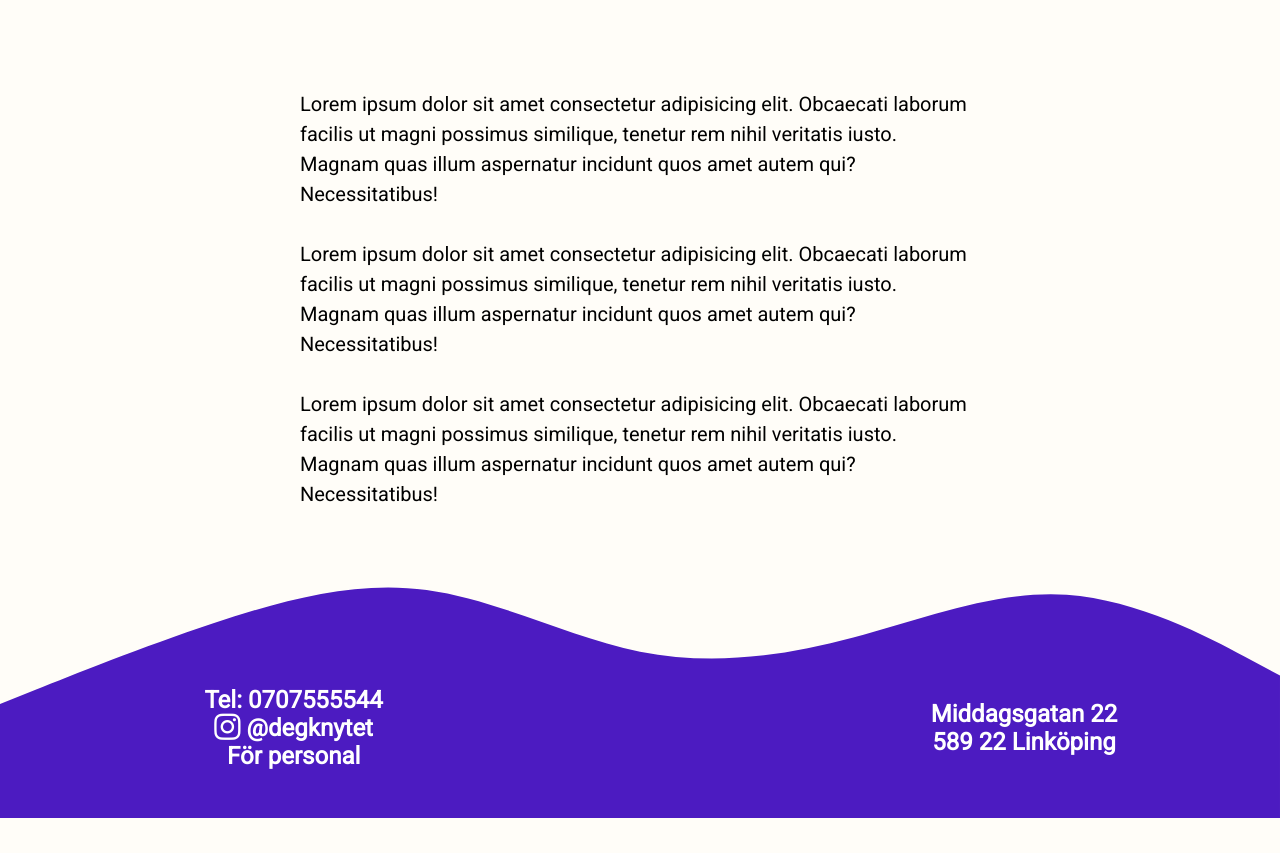
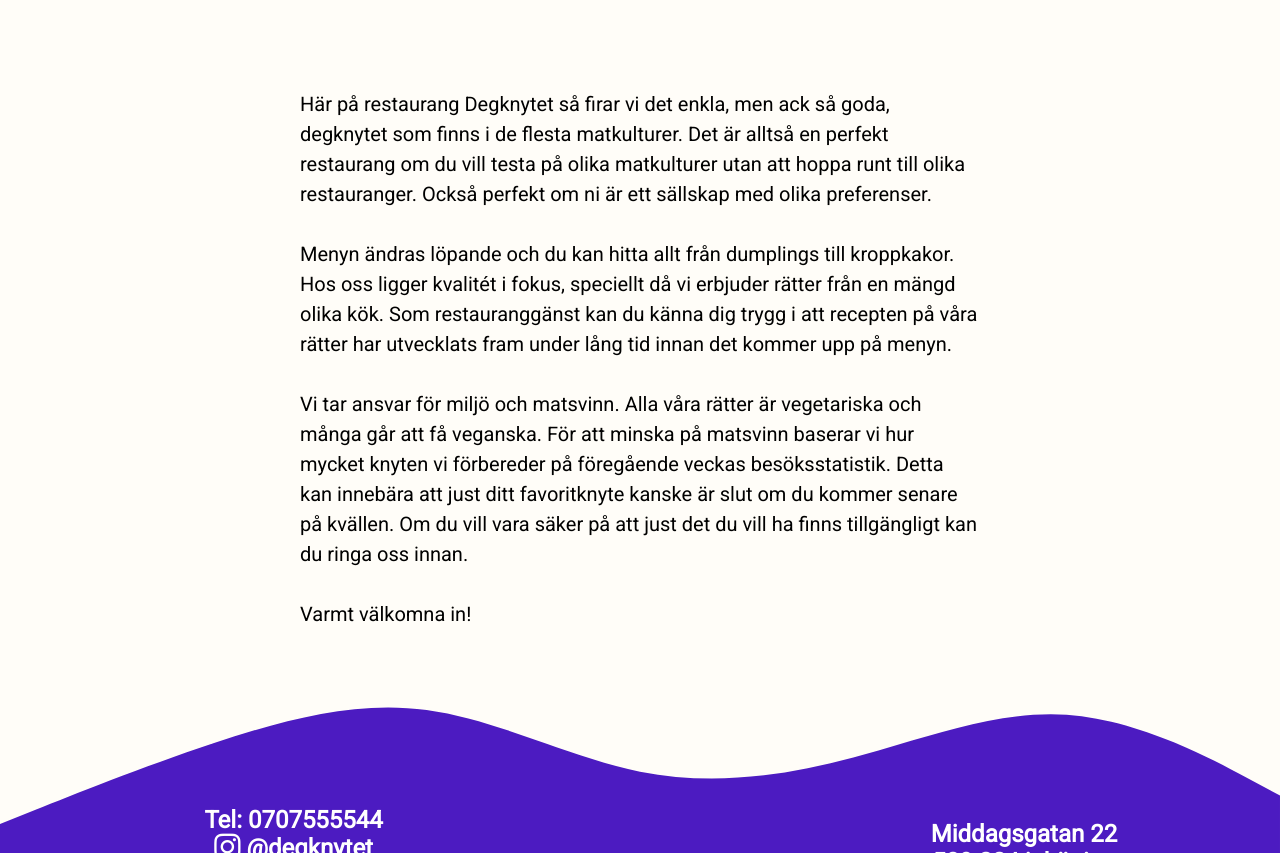
Before and after one commit to stinaRamona/ProjektBackendWebb, a website built with Parcel: page src/om.html in a window 1280 px wide. Shown: the part 527-1380 px from the top of the page. Before the commit the page ends 1349 px from the top, so only its background shows below. Built offline with nearby package versions, Linux system fonts and the light colour scheme; a web font is replaced by a local one.

Commit message:
om uppdaterad

```diff
--- a/src/om.html
+++ b/src/om.html
@@ -41,22 +41,28 @@
         </div>
 
         <article id="aboutTxt">
-            Lorem ipsum dolor sit amet consectetur adipisicing elit.
-            Obcaecati laborum facilis ut magni possimus similique, tenetur
-            rem nihil veritatis iusto. Magnam quas illum aspernatur
-            incidunt quos amet autem qui? Necessitatibus!
+            Här på restaurang Degknytet så firar vi det enkla, men
+            ack så goda, degknytet som finns i de flesta matkulturer.
+            Det är alltså en perfekt restaurang om du vill testa på
+            olika matkulturer utan att hoppa runt till olika restauranger.
+            Också perfekt om ni är ett sällskap med olika preferenser.
             <br>
             <br>
-            Lorem ipsum dolor sit amet consectetur adipisicing elit.
-            Obcaecati laborum facilis ut magni possimus similique, tenetur
-            rem nihil veritatis iusto. Magnam quas illum aspernatur
-            incidunt quos amet autem qui? Necessitatibus!
+            Menyn ändras löpande och du kan hitta allt från dumplings till
+            kroppkakor. Hos oss ligger kvalitét i fokus, speciellt då vi erbjuder
+            rätter från en mängd olika kök. Som restauranggänst kan du känna dig trygg i att
+            recepten på våra rätter har utvecklats fram under lång tid
+            innan det kommer upp på menyn.
             <br>
             <br>
-            Lorem ipsum dolor sit amet consectetur adipisicing elit.
-            Obcaecati laborum facilis ut magni possimus similique, tenetur
-            rem nihil veritatis iusto. Magnam quas illum aspernatur
-            incidunt quos amet autem qui? Necessitatibus!
+            Vi tar ansvar för miljö och matsvinn. Alla våra rätter är vegetariska
+            och många går att få veganska. För att minska på matsvinn baserar vi hur mycket
+            knyten vi förbereder på föregående veckas besöksstatistik. Detta kan innebära att
+            just ditt favoritknyte kanske är slut om du kommer senare på kvällen. Om du vill vara
+            säker på att just det du vill ha finns tillgängligt kan du ringa oss innan.
+            <br>
+            <br>
+            Varmt välkomna in!
         </article>
     </main>
 
```
Also changed, not shown: dist/om.html.
